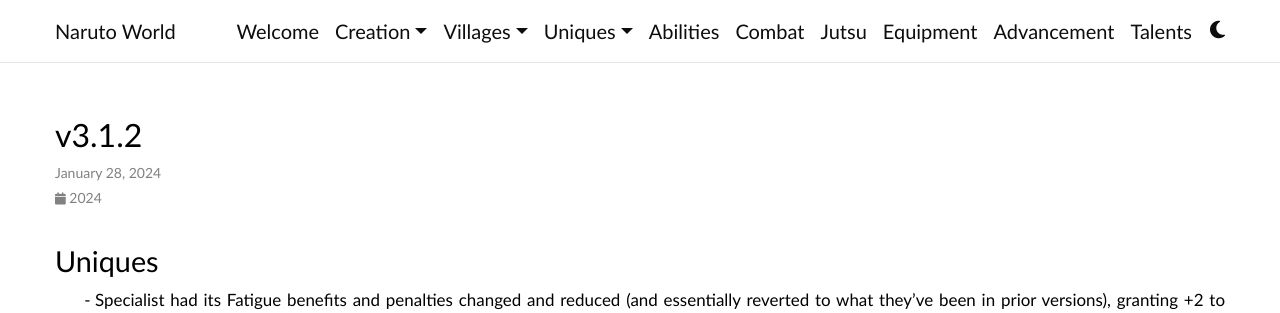
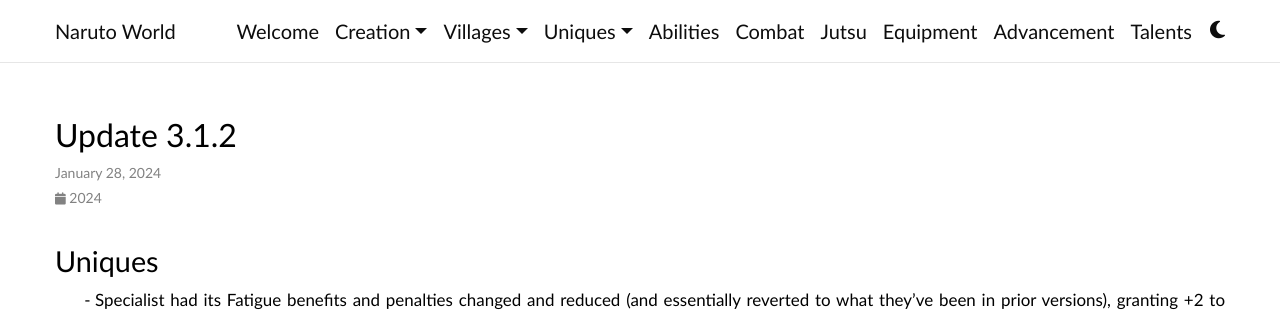
Before and after one commit to Anchorsify/Anchorsify.github.io, a Jekyll site: the page built from _news/v3-1-2.md, in a window 1280 px wide and 929 px high. Shown: the top 313 px of the window. Built offline with Jekyll 4.4.1, drawn with Linux system fonts in a browser that asks for light colours; comment, search, counter and statistics services are not loaded; a style sheet for code colours, icons or effects is not loaded.

Commit message:
Update v3-1-2.md

```diff
--- a/_news/v3-1-2.md
+++ b/_news/v3-1-2.md
@@ -1,6 +1,6 @@
 ---
 layout: post
-title: v3.1.2
+title: Update 3.1.2
 date: 2024-01-28 05:30
 inline: false
 related_posts: false
```
